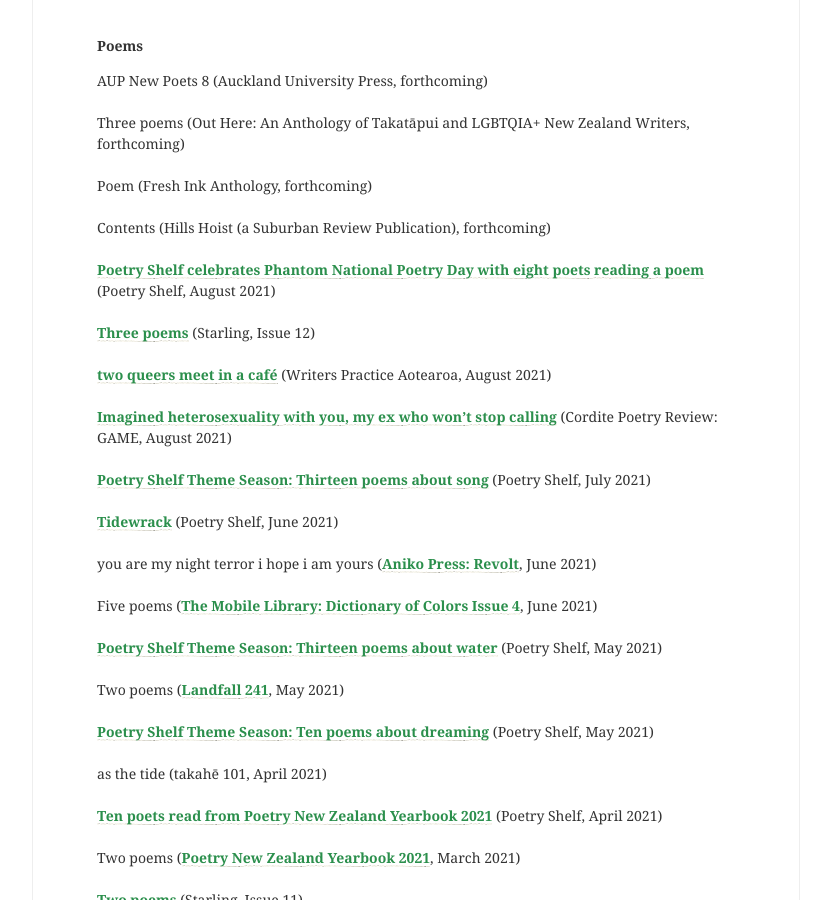
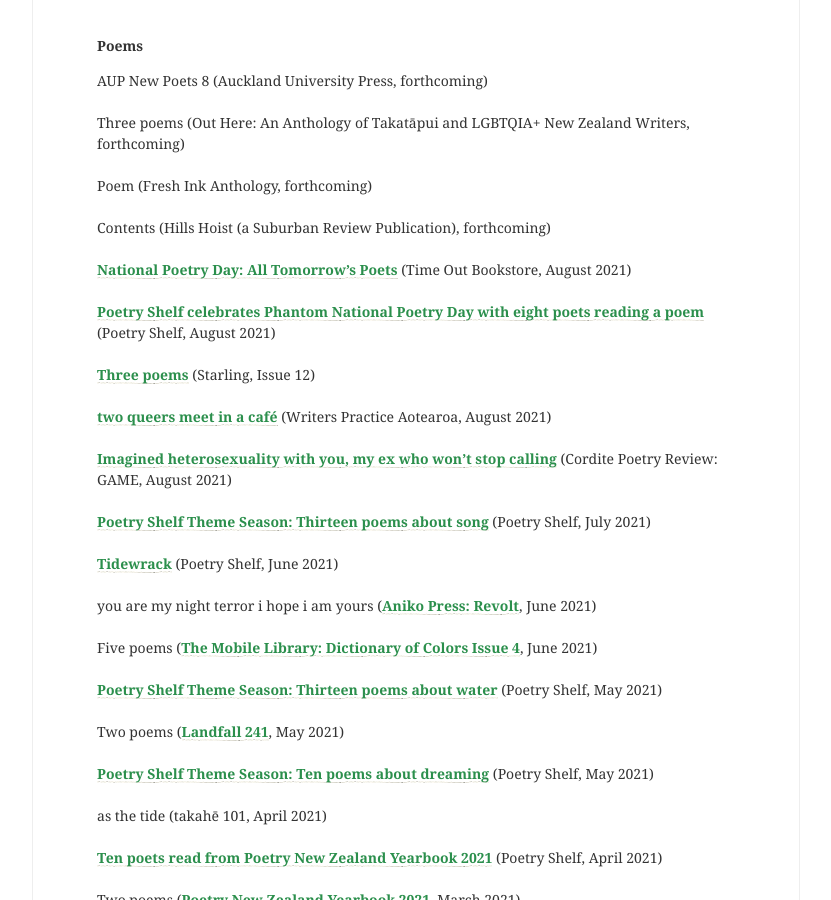
Before and after one commit to lilyholloway/lilyholloway.github.io, a Jekyll site: the page built from cv.md, in a window 1280 px wide and 900 px high, scrolled down 406 px. Shown: the whole window, without its empty margins (224-1055 px from the left). Built offline with Jekyll 4.4.1, drawn with Linux system fonts in a browser that asks for light colours; nearby versions of some CDN libraries.

Commit message:
Update cv.md

```diff
--- a/cv.md
+++ b/cv.md
@@ -13,6 +13,8 @@
 Poem (Fresh Ink Anthology, forthcoming)<br>
 <br>
 Contents (Hills Hoist (a Suburban Review Publication), forthcoming)<br>
+<br>
+<b><a href="https://www.timeout.co.nz/upcoming-events/npd2021">National Poetry Day: All Tomorrow's Poets</a></b> (Time Out Bookstore, August 2021)<br>
 <br>
 <b><a href="https://nzpoetryshelf.com/2021/08/27/poetry-shelf-celebrates-phantom-national-poetry-day-with-eight-poets-reading-a-poem/">Poetry Shelf celebrates Phantom National Poetry Day with eight poets reading a poem</a></b> (Poetry Shelf, August 2021)<br>
 <br>
```
